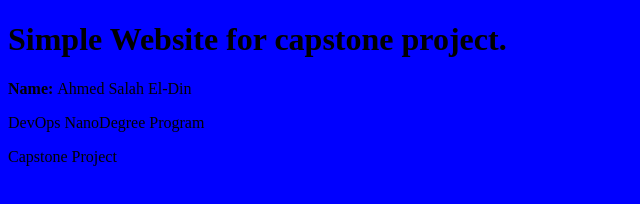
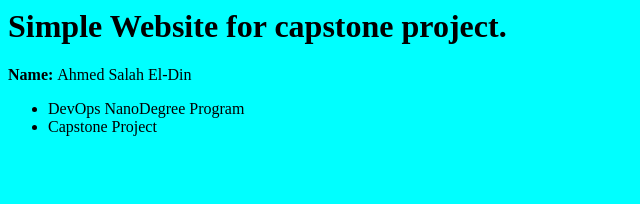
Before and after one commit to ahmed-bahnasy/DevOps-Capstone, a plain HTML site: page index.html in a window 1280 px wide. Shown: the whole page, without its empty margins (0-640 px from the left). Drawn offline with Linux system fonts and the light colour scheme.

Commit message:
edit jenkins

```diff
--- a/index.html
+++ b/index.html
@@ -1,14 +1,15 @@
-<!DOCTYPE html>
 <html>
 
 	<head>
 		<title> DevOps Capstone Project.</title>
 	</head>
 
-	<body style="background-color:Blue;">
+	<body style="background-color:Cyan;">
 		<h1>Simple Website for capstone project.</h1>
 		<p><b>Name: </b> Ahmed Salah El-Din</p>
-		<p> DevOps NanoDegree Program</p>
-		<p>Capstone Project</p>
+		<ul>
+		<li>DevOps NanoDegree Program</li>
+		<li>Capstone Project</li>
+
 	</body>
 </html>
```
Also changed, not shown: 1 other file.
